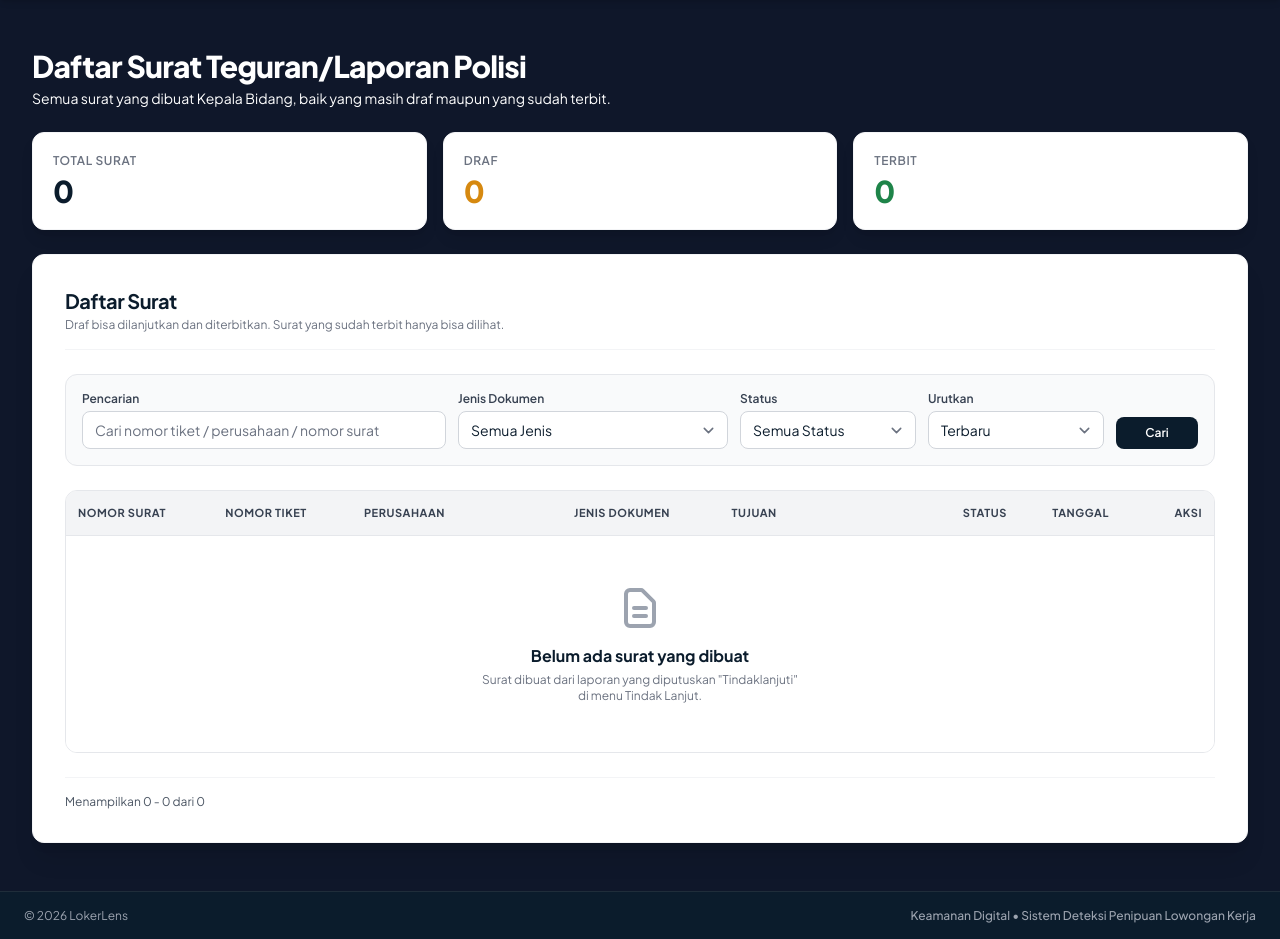
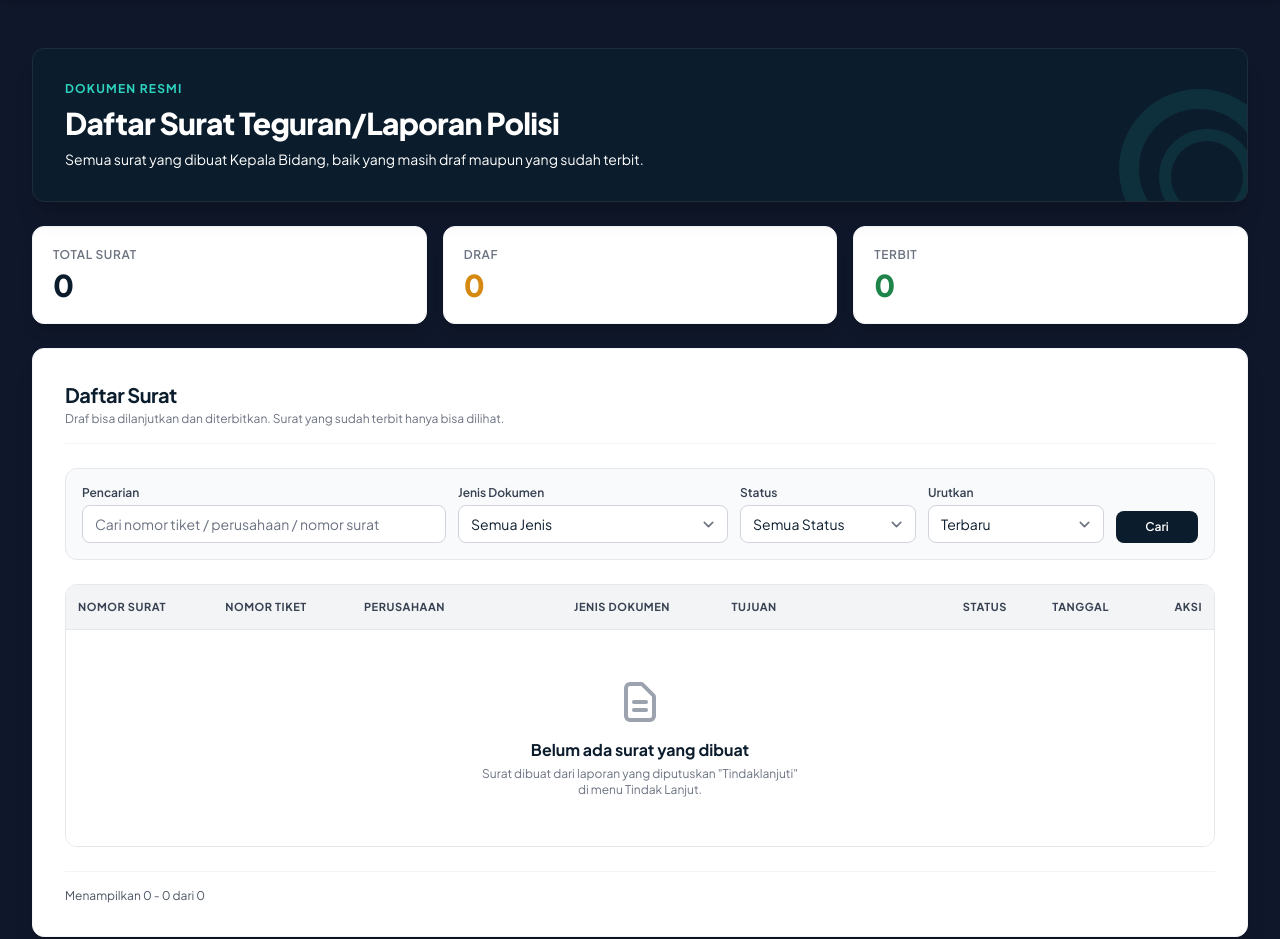
Before and after one commit to AgilePemdigi-2026/LokerLens, a Laravel app: page /surat in a window 1280 px wide. Shown: the part 65-1004 px from the top of the page. Run offline with Laravel 12, Linux system fonts and the light colour scheme; the visitor is signed in with stand-in values (Sample User, id 1); data that the repository does not hold is empty; style sheets or scripts are compiled from the project's sources; some web fonts are replaced.

Commit message:
Tambah banner gelap pada halaman Surat agar seragam dengan halaman Kepala Bidang lainnya

```diff
--- a/web/resources/views/surat/index.blade.php
+++ b/web/resources/views/surat/index.blade.php
@@ -4,14 +4,22 @@
 {{-- Daftar Surat Kepala Bidang (issue #8). Gaya mengikuti Riwayat Tinjauan dan Arsip Kasus. --}}
 <x-app-layout>
     <div class="max-w-7xl mx-auto py-4 space-y-6">
-        <!-- Header Halaman -->
-        <div>
-            <h1 class="text-3xl font-extrabold text-white tracking-tight">
-                {{ LokerLensCopy::SURAT_JUDUL }}
-            </h1>
-            <p class="text-sm text-white mt-1">
-                {{ LokerLensCopy::SURAT_DESKRIPSI }}
-            </p>
+                <!-- Header Halaman -->
+        <div class="relative overflow-hidden bg-navy-900 border border-navy-800 rounded-card p-6 sm:p-8 text-white shadow-xl">
+            <div class="relative z-10">
+                <p class="text-xs uppercase tracking-widest font-bold text-teal-400 mb-2">
+                    DOKUMEN RESMI
+                </p>
+                <h1 class="text-2xl sm:text-3xl font-extrabold tracking-tight">
+                    {{ LokerLensCopy::SURAT_JUDUL }}
+                </h1>
+                <p class="text-sm text-white mt-2 max-w-2xl">
+                    {{ LokerLensCopy::SURAT_DESKRIPSI }}
+                </p>
+            </div>
+
+            <div class="absolute -right-8 -bottom-12 w-40 h-40 rounded-full border-[20px] border-teal-400/10"></div>
+            <div class="absolute -right-2 -bottom-6 w-24 h-24 rounded-full border-[12px] border-teal-400/10"></div>
         </div>
 
         <!-- Kotak Angka: dari semua surat (tanpa filter) -->
```
